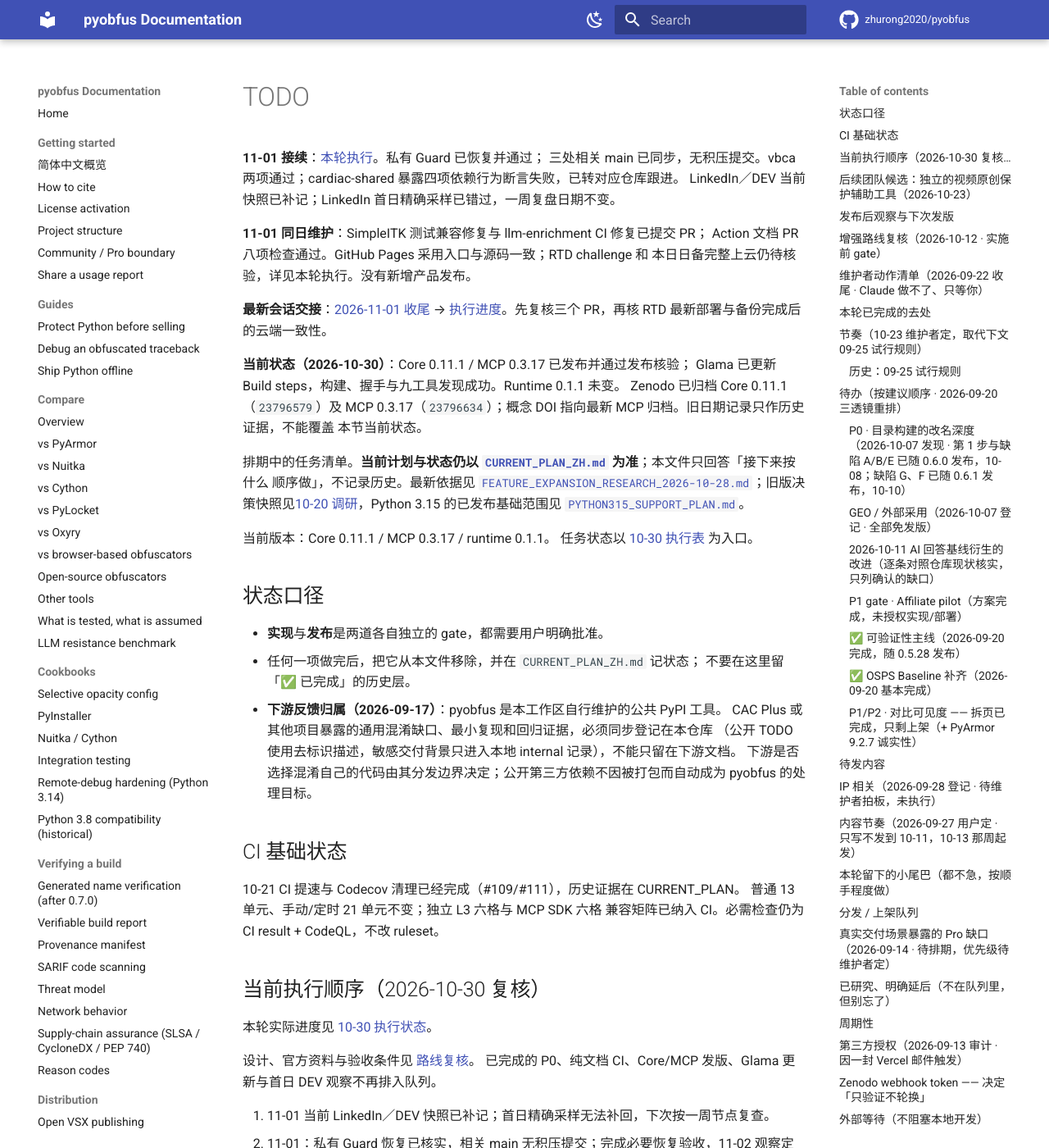
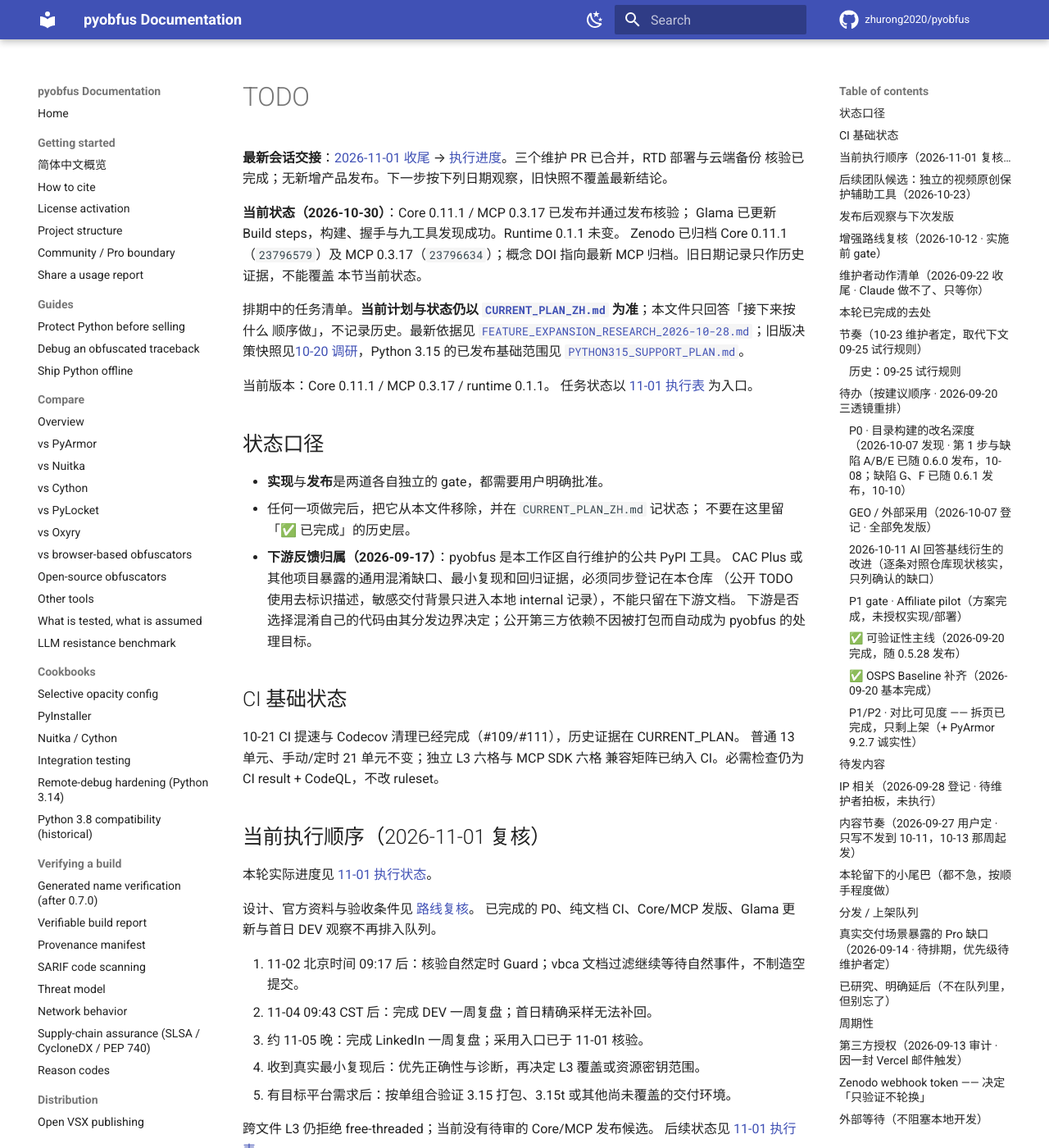
Before and after one commit to zhurong2020/pyobfus, an MkDocs documentation site: the page built from docs/TODO.md, in a window 1280 px wide and 1400 px high. Shown: the whole window at 82% size. Built offline with MkDocs 1.6.1 and Material for MkDocs 9.7.7, drawn with Linux system fonts in a browser that asks for light colours; comment, search, counter and statistics services are not loaded; some of the changed text lies outside the part shown.

```diff
--- a/docs/CURRENT_PLAN_ZH.md
+++ b/docs/CURRENT_PLAN_ZH.md
@@ -1,11 +1,12 @@
 # pyobfus 当前计划
 
 **最新会话交接（11-01）**：[收尾与冷启动顺序](SESSION_CLOSEOUT_2026-11-01.md)。
-三个 PR 的实质审阅／合并边界、RTD challenge 和备份复验是未完成主线；先读交接，再核实时状态。
-
-**2026-11-01 维护接续**：按授权完成采用入口核对、私有 CI 恢复取证，相关测试／文档修复
-已提交 PR；Action 八项检查与 llm-enrichment 双版本 CI 通过。SimpleITK 修复本地与
-远端 3.10／3.12／lint 均通过，PR 精简矩阵已验收。RTD challenge、当日备份云端完成状态及所有 PR 审阅边界见
+三个维护 PR 已审阅、修订并合并，RTD 部署与当日云端备份核验均已完成。
+下一步为 11-02 定时 Guard、11-04 DEV 与约 11-05 LinkedIn 观察。
+
+**2026-11-01 维护接续已完成**：cardiac-shared #60、llm-enrichment #1、pyobfus-action #2
+均已合并；Action v1 tag 未移动。RTD 最新成功构建 `35553790` 对应 `d84b4a8`，
+两个 llms 文件与源码 SHA-256 一致。日备已于 11:30 完成上云；详细验收与后续复核见
 [执行记录](EXECUTION_PROGRESS_2026-11-01.md)。无产品发版或服务器部署。
 
 **2026-11-01 内容观察补记**：维护者提供 LinkedIn 帖子页及 DEV Dashboard，
--- a/docs/EXECUTION_PROGRESS_2026-11-01.md
+++ b/docs/EXECUTION_PROGRESS_2026-11-01.md
@@ -107,3 +107,26 @@
    云端另有 2 个本地没有的 `.pyc` 缓存文件，位于 rclone 报「重复目录、已忽略」的同一路径（Drive 同名目录），不影响备份，
    按约定不清理。许可与法律资料此前已校验一致。明细只在私有 `docs/internal/backup-docs-postsync-comparison-20261101.json`。
 4. **日期项**：11-02 定时 Guard（周一 01:17 UTC = 北京 09:17）、11-04 09:43 后 DEV 一周、约 11-05 晚 LinkedIn 一周，今日均不到期，未执行。
+
+
+## 状态核对与文档同步（同日后续）
+
+- 通过 GitHub API 再核三个 PR：cardiac-shared #60、llm-enrichment #1、
+  pyobfus-action #2 均为 MERGED，合并提交与「同日接续」一致；Action v1
+  仍为 `284802e`。pyobfus main `d84b4a8` 与 origin/main 同步，开放 issue／PR 均为 0，
+  对应 CI 与 CodeQL 成功。本次未重跑产品全量测试。
+- RTD 公开 builds API 最新构建 `35553790` 成功，commit `d84b4a8`。
+  arong-vps 普通请求 llms 返回 403，Mozilla 标识请求首页及两个 llms 均 200；
+  `llms.txt`／`llms-full.txt` SHA-256 分别为
+  `57dd77af6e3b9152360f90da4dc37bbd39e2a3f1df4449c297fcf11d1f265a7e`／
+  `c91fbff0cc42b9407115f4327617dbca6073ef61f9f2631ab54f45afa82a855a`，与本地源码一致。
+- 备份完成标记仍为 11-01 11:30:01，日志确认 current 与冷归档两段云端同步完成。
+- 已统一 AGENTS、当前计划、TODO、交接和冷启动 prompt 的当前状态；接续前证据明确标为历史。
+- 远端 Guard cron 确认为 `17 1 * * 1`，11-02 北京时间 09:17 后验收自然触发；
+  11-04 09:43 后 DEV、约 11-05 晚 LinkedIn 仍未到期，不提前采样或手动触发替代。
+- 刷新云端 MD5 清单后重新读取日备并逐文件核验：7,554 个普通文件全部一致，
+  缺失 0、内容差异 0、无哈希 0；另有 3 个解释器符号链接，按备份脚本
+  `--skip-links` 口径排除。云端仍多 2 个缓存文件，未清理。
+  私有明细：`docs/internal/backup-docs-status-recheck-20261101.json`。
+- 状态核对时 `scripts/check.sh` 与 `git diff --check` 通过；仅更新状态文档。
+  后续按维护状态与邮件／下载观察两类提交；无产品发版，私有原始资料不进入提交。
--- a/docs/TODO.md
+++ b/docs/TODO.md
@@ -1,15 +1,8 @@
 # TODO
 
-**11-01 接续**：[本轮执行](EXECUTION_PROGRESS_2026-11-01.md)。私有 Guard 已恢复并通过；
-三处相关 main 已同步，无积压提交。vbca 两项通过；cardiac-shared 暴露四项依赖行为断言失败，已转对应仓库跟进。
-LinkedIn／DEV 当前快照已补记；LinkedIn 首日精确采样已错过，一周复盘日期不变。
-
-**11-01 同日维护**：SimpleITK 测试兼容修复与 llm-enrichment CI 修复已提交 PR；
-Action 文档 PR 八项检查通过。GitHub Pages 采用入口与源码一致；RTD challenge 和
-本日日备完整上云仍待核验，详见本轮执行。没有新增产品发布。
-
 **最新会话交接**：[2026-11-01 收尾](SESSION_CLOSEOUT_2026-11-01.md) →
-[执行进度](EXECUTION_PROGRESS_2026-11-01.md)。先复核三个 PR，再核 RTD 最新部署与备份完成后的云端一致性。
+[执行进度](EXECUTION_PROGRESS_2026-11-01.md)。三个维护 PR 已合并，RTD 部署与云端备份
+核验已完成；无新增产品发布。下一步按下列日期观察，旧快照不覆盖最新结论。
 
 **当前状态（2026-10-30）**：Core 0.11.1 / MCP 0.3.17 已发布并通过发布核验；
 Glama 已更新 Build steps，构建、握手与九工具发现成功。Runtime 0.1.1 未变。
@@ -23,7 +16,7 @@ Zenodo 已归档 Core 0.11.1（`23796579`）及 MCP 0.3.17（`23796634`）；概
 [`FEATURE_EXPANSION_RESEARCH_2026-10-28.md`](FEATURE_EXPANSION_RESEARCH_2026-10-28.md)；旧版决策快照见[10-20 调研](FEATURE_EXPANSION_RESEARCH_2026-10-20.md)，Python 3.15 的已发布基础范围见 [`PYTHON315_SUPPORT_PLAN.md`](PYTHON315_SUPPORT_PLAN.md)。
 
 当前版本：Core 0.11.1 / MCP 0.3.17 / runtime 0.1.1。
-任务状态以 [10-30 执行表](EXECUTION_PROGRESS_2026-10-30.md) 为入口。
+任务状态以 [11-01 执行表](EXECUTION_PROGRESS_2026-11-01.md) 为入口。
 
 ## 状态口径
 
@@ -42,21 +35,21 @@ Zenodo 已归档 Core 0.11.1（`23796579`）及 MCP 0.3.17（`23796634`）；概
 普通 13 单元、手动/定时 21 单元不变；独立 L3 六格与 MCP SDK 六格
 兼容矩阵已纳入 CI。必需检查仍为 CI result + CodeQL，不改 ruleset。
 
-## 当前执行顺序（2026-10-30 复核）
+## 当前执行顺序（2026-11-01 复核）
 
-本轮实际进度见 [10-30 执行状态](EXECUTION_PROGRESS_2026-10-30.md)。
+本轮实际进度见 [11-01 执行状态](EXECUTION_PROGRESS_2026-11-01.md)。
 
 设计、官方资料与验收条件见 [路线复核](ROADMAP_REVIEW_2026-10-30.md)。
 已完成的 P0、纯文档 CI、Core/MCP 发版、Glama 更新与首日 DEV 观察不再排入队列。
 
-1. 11-01 当前 LinkedIn／DEV 快照已补记；首日精确采样无法补回，下次按一周节点复查。
-2. 11-01：私有 Guard 恢复已核实，相关 main 无积压提交；完成必要恢复验收，11-02 观察定时 Guard。
-3. 11-04 09:43 CST 后：完成 DEV 一周复盘；约 11-05 晚完成 LinkedIn 一周复盘；11 月第一周复查采用入口。
+1. 11-02 北京时间 09:17 后：核验自然定时 Guard；vbca 文档过滤继续等待自然事件，不制造空提交。
+2. 11-04 09:43 CST 后：完成 DEV 一周复盘；首日精确采样无法补回。
+3. 约 11-05 晚：完成 LinkedIn 一周复盘；采用入口已于 11-01 核验。
 4. 收到真实最小复现后：优先正确性与诊断，再决定 L3 覆盖或资源密钥范围。
 5. 有目标平台需求后：按单组合验证 3.15 打包、3.15t 或其他尚未覆盖的交付环境。
 
 跨文件 L3 仍拒绝 free-threaded；当前没有待审的 Core/MCP 发布候选。
-后续状态见 [10-30 执行表](EXECUTION_PROGRESS_2026-10-30.md)。
+后续状态见 [11-01 执行表](EXECUTION_PROGRESS_2026-11-01.md)。
 
 ## 后续团队候选：独立的视频原创保护辅助工具（2026-10-23）
 
```
Also changed, not shown: AGENTS.md (+1 -1 lines), docs/COLD_START_PROMPT_2026-11-01.md (+12 -12 lines), docs/SESSION_CLOSEOUT_2026-11-01.md (+10 -6 lines).
